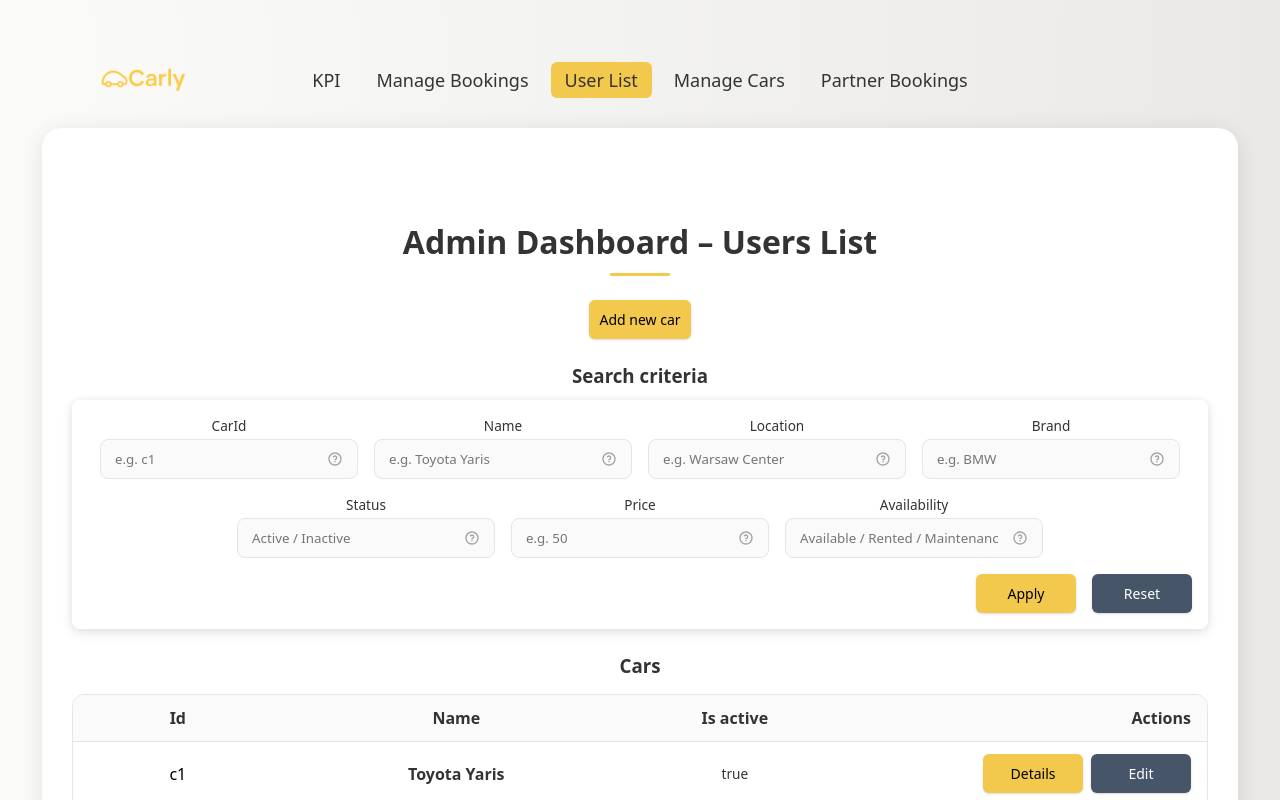
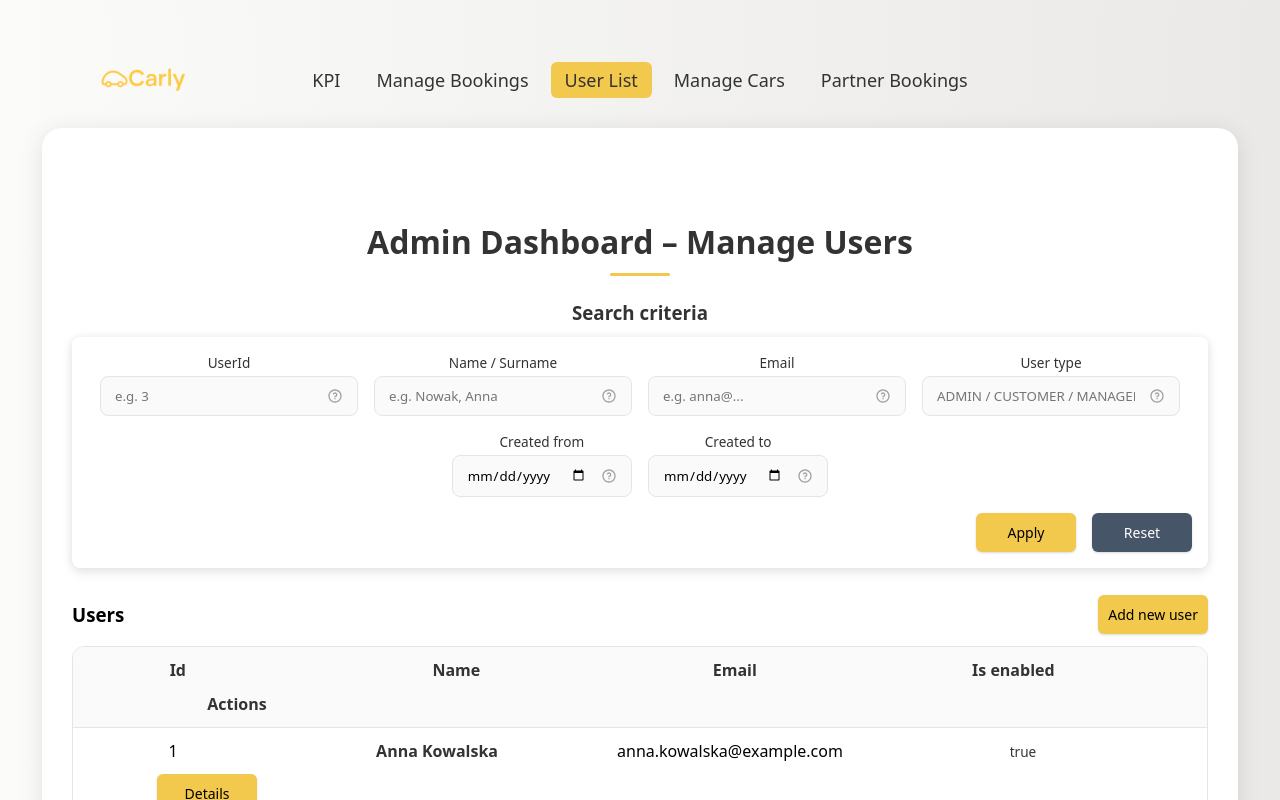
Before and after one commit to vushauv/Carly, a React (Vite) app in the folder web/: page /users in a window 1280 px wide. Shown: the top 800 px of the page. Built offline with nearby package versions, Linux system fonts and the light colour scheme.

Commit message:
feat: use AddNewEntity component in the UserPage

```diff
--- a/web/src/components/UsersPage/UsersPage.tsx
+++ b/web/src/components/UsersPage/UsersPage.tsx
@@ -2,238 +2,296 @@ import { useEffect, useState } from "react";
 import FilterBar from "../FilterBar/FilterBar";
 import Input from "../Input/Input";
 import Button from "../Button/Button";
-import styles from "./UsersPage.module.css";
+import styles from "./UsersPage.module.css"; // reusing same styles
+import AddNewEntityComponent from "../AddNewEntityComponent/AddNewComponent";
 
-type Car = {
-  id: string;
-  name: string;
-  brand: string;
-  location: string;
-  status: "Active" | "Inactive";
-  availability: "Available" | "Rented" | "Maintenance";
-  pricePerDay: number;
+type UserType = "ADMIN" | "CUSTOMER" | "MANAGER";
+
+type User = {
+  userId: number;
+  firstName: string;
+  secondName?: string | null;
+  lastName: string;
+  email: string;
+  contactNumber?: number | null;
+  userType: UserType;
+  isEnabled: boolean;
+  createdAt: string; // ISO-like string for demo
 };
 
-// Fake "backend" data (placeholders for now)
-const fakeCars: Car[] = [
+// Fake "backend" data (only for rendering placeholders)
+const fakeUsers: User[] = [
   {
-    id: "c1",
-    name: "Toyota Yaris",
-    brand: "Toyota",
-    location: "Warsaw Center",
-    status: "Active",
-    availability: "Available",
-    pricePerDay: 35,
+    userId: 1,
+    firstName: "Anna",
+    secondName: null,
+    lastName: "Kowalska",
+    email: "anna.kowalska@example.com",
+    contactNumber: 48123456789,
+    userType: "CUSTOMER",
+    isEnabled: true,
+    createdAt: "2026-01-02",
   },
   {
-    id: "c2",
-    name: "BMW 3 Series",
-    brand: "BMW",
-    location: "Warsaw Airport",
-    status: "Active",
-    availability: "Rented",
-    pricePerDay: 95,
+    userId: 2,
+    firstName: "Piotr",
+    secondName: "Jan",
+    lastName: "Nowak",
+    email: "piotr.nowak@example.com",
+    contactNumber: null,
+    userType: "MANAGER",
+    isEnabled: true,
+    createdAt: "2026-01-05",
   },
   {
-    id: "c3",
-    name: "Audi A4",
-    brand: "Audi",
-    location: "Krakow Main",
-    status: "Active",
-    availability: "Maintenance",
-    pricePerDay: 90,
+    userId: 3,
+    firstName: "Vasil",
+    secondName: null,
+    lastName: "Vushau",
+    email: "vasil@example.com",
+    contactNumber: 48500111222,
+    userType: "ADMIN",
+    isEnabled: true,
+    createdAt: "2026-01-10",
   },
   {
-    id: "c4",
-    name: "Skoda Octavia",
-    brand: "Skoda",
-    location: "Gdansk Old Town",
-    status: "Inactive",
-    availability: "Available",
-    pricePerDay: 55,
+    userId: 4,
+    firstName: "Ola",
+    secondName: null,
+    lastName: "Zielinska",
+    email: "ola.zielinska@example.com",
+    contactNumber: 48777111222,
+    userType: "CUSTOMER",
+    isEnabled: false,
+    createdAt: "2025-12-20",
   },
   {
-    id: "c5",
-    name: "Hyundai i20",
-    brand: "Hyundai",
-    location: "Warsaw Center",
-    status: "Active",
-    availability: "Available",
-    pricePerDay: 40,
+    userId: 5,
+    firstName: "Mateusz",
+    secondName: null,
+    lastName: "Kaczmarek",
+    email: "mateusz.k@example.com",
+    contactNumber: 48666111222,
+    userType: "CUSTOMER",
+    isEnabled: true,
+    createdAt: "2026-01-14",
   },
   {
-    id: "c6",
-    name: "Mercedes A-Class",
-    brand: "Mercedes",
-    location: "Warsaw Airport",
-    status: "Active",
-    availability: "Available",
-    pricePerDay: 110,
+    userId: 6,
+    firstName: "Kasia",
+    secondName: "Maria",
+    lastName: "Lewandowska",
+    email: "kasia.lew@example.com",
+    contactNumber: null,
+    userType: "MANAGER",
+    isEnabled: true,
+    createdAt: "2026-01-16",
   },
   {
-    id: "c7",
-    name: "Volkswagen Golf",
-    brand: "Volkswagen",
-    location: "Krakow Main",
-    status: "Active",
-    availability: "Rented",
-    pricePerDay: 60,
+    userId: 7,
+    firstName: "Tomasz",
+    secondName: null,
+    lastName: "Wrobel",
+    email: "twrobel@example.com",
+    contactNumber: 48555111222,
+    userType: "CUSTOMER",
+    isEnabled: true,
+    createdAt: "2026-01-17",
   },
 ];
 
 const PAGE_SIZE = 3;
 
-const UsersPage = () => {
-  const [cars, setCars] = useState<Car[]>([]);
+type Filters = {
+  userId: string;
+  nameOrSurname: string;
+  email: string;
+  userType: string;
+  isEnabled: string;
+  createdFrom: string;
+  createdTo: string;
+};
+
+const defaultFilters: Filters = {
+  userId: "",
+  nameOrSurname: "",
+  email: "",
+  userType: "",
+  isEnabled: "",
+  createdFrom: "",
+  createdTo: "",
+};
+
+const ManageUsersPage = () => {
+  const [filters, setFilters] = useState<Filters>(defaultFilters);
+
+  const [users, setUsers] = useState<User[]>([]);
   const [currentPage, setCurrentPage] = useState<number>(1);
-  const [totalCars, setTotalCars] = useState<number>(0);
+  const [totalUsers, setTotalUsers] = useState<number>(0);
 
-  const totalPages = Math.max(1, Math.ceil(totalCars / PAGE_SIZE));
+  const totalPages = Math.max(1, Math.ceil(totalUsers / PAGE_SIZE));
 
-  const loadCarsPage = (page: number) => {
-    // Future backend shape idea:
-    // GET /cars?page=X&pageSize=Y -> { items: Car[], total: number }
+  const loadUsersPage = (page: number) => {
+    // Placeholder only.
+    // Later: GET /users?page=X&pageSize=Y&filters...
     const startIndex = (page - 1) * PAGE_SIZE;
     const endIndex = startIndex + PAGE_SIZE;
 
-    setTotalCars(fakeCars.length);
-    setCars(fakeCars.slice(startIndex, endIndex));
+    setTotalUsers(fakeUsers.length);
+    setUsers(fakeUsers.slice(startIndex, endIndex));
   };
 
   useEffect(() => {
     setCurrentPage(1);
-    loadCarsPage(1);
+    loadUsersPage(1);
   }, []);
-
-  // Blueprint only: no real filtering logic yet
-  const applyFilters = () => {};
-  const resetFilters = () => {};
 
   return (
     <div className={styles.page}>
-      <h1 className={styles.title}>Admin Dashboard – Users List</h1>
+      <h1 className={styles.title}>Admin Dashboard – Manage Users</h1>
 
-      <div className={styles.topActions}>
-        <Button onClick={() => {}}>Add new car</Button>
-      </div>
+
 
       <h3 className={styles.subTitle}>Search criteria</h3>
 
-      <FilterBar onApply={applyFilters} onReset={resetFilters}>
+      {/* onApply / onReset will later trigger API calls */}
+      <FilterBar onApply={() => {}} onReset={() => {}}>
         <div className={styles.filters}>
           <div className={styles.field}>
-            <span className={styles.label}>CarId</span>
+            <span className={styles.label}>UserId</span>
             <Input
               type="text"
-              placeholder="e.g. c1"
-              hint="Car internal ID"
-              errorMessage="Please enter a valid car id."
+              placeholder="e.g. 3"
+              hint="Internal user ID"
+              errorMessage="Please enter a valid user id."
               isRequired={false}
+              value={filters.userId}
+              onChange={(e: React.ChangeEvent<HTMLInputElement>) =>
+                setFilters((p) => ({ ...p, userId: e.target.value }))
+              }
             />
           </div>
 
           <div className={styles.field}>
-            <span className={styles.label}>Name</span>
+            <span className={styles.label}>Name / Surname</span>
             <Input
               type="text"
-              placeholder="e.g. Toyota Yaris"
-              hint="Car display name"
-              errorMessage="Please enter a valid name."
+              placeholder="e.g. Nowak, Anna"
+              hint="Matches first/second/last name"
+              errorMessage="Please enter a valid text."
               isRequired={false}
+              value={filters.nameOrSurname}
+              onChange={(e: React.ChangeEvent<HTMLInputElement>) =>
+                setFilters((p) => ({ ...p, nameOrSurname: e.target.value }))
+              }
             />
           </div>
 
           <div className={styles.field}>
-            <span className={styles.label}>Location</span>
+            <span className={styles.label}>Email</span>
             <Input
               type="text"
-              placeholder="e.g. Warsaw Center"
-              hint="Current service point"
-              errorMessage="Please enter a valid location."
+              placeholder="e.g. anna@..."
+              hint="Search by email substring"
+              errorMessage="Please enter a valid email."
               isRequired={false}
+              value={filters.email}
+              onChange={(e: React.ChangeEvent<HTMLInputElement>) =>
+                setFilters((p) => ({ ...p, email: e.target.value }))
+              }
             />
           </div>
 
           <div className={styles.field}>
-            <span className={styles.label}>Brand</span>
+            <span className={styles.label}>User type</span>
             <Input
               type="text"
-              placeholder="e.g. BMW"
-              hint="Car brand"
-              errorMessage="Please enter a valid brand."
+              placeholder="ADMIN / CUSTOMER / MANAGER"
+              hint="Dictionary type"
+              errorMessage="Please enter a valid user type."
               isRequired={false}
+              value={filters.userType}
+              onChange={(e: React.ChangeEvent<HTMLInputElement>) =>
+                setFilters((p) => ({ ...p, userType: e.target.value }))
+              }
             />
           </div>
 
           <div className={styles.field}>
-            <span className={styles.label}>Status</span>
+            <span className={styles.label}>Created from</span>
             <Input
-              type="text"
-              placeholder="Active / Inactive"
-              hint="Whether the car is active in the system"
-              errorMessage="Please enter a valid status."
+              type="date"
+              placeholder=""
+              hint="Date of adding (from)"
+              errorMessage="Please enter a valid date."
               isRequired={false}
+              value={filters.createdFrom}
+              onChange={(e: React.ChangeEvent<HTMLInputElement>) =>
+                setFilters((p) => ({ ...p, createdFrom: e.target.value }))
+              }
             />
           </div>
 
           <div className={styles.field}>
-            <span className={styles.label}>Price</span>
+            <span className={styles.label}>Created to</span>
             <Input
-              type="number"
-              placeholder="e.g. 50"
-              hint="Price per day"
-              errorMessage="Please enter a valid number."
+              type="date"
+              placeholder=""
+              hint="Date of adding (to)"
+              errorMessage="Please enter a valid date."
               isRequired={false}
-            />
-          </div>
-
-          <div className={styles.field}>
-            <span className={styles.label}>Availability</span>
-            <Input
-              type="text"
-              placeholder="Available / Rented / Maintenance"
-              hint="Current availability state"
-              errorMessage="Please enter a valid availability."
-              isRequired={false}
+              value={filters.createdTo}
+              onChange={(e: React.ChangeEvent<HTMLInputElement>) =>
+                setFilters((p) => ({ ...p, createdTo: e.target.value }))
+              }
             />
           </div>
         </div>
       </FilterBar>
 
-      <h3 className={styles.subTitle}>Cars</h3>
-
+      <AddNewEntityComponent
+        title="Users"
+        buttonText="Add new user"
+        onButtonClick={() => {
+          // later: navigate("/users/new") or open modal
+      }}
+/>
       <div className={styles.table}>
         <div className={styles.tableHeader}>
           <span>Id</span>
           <span>Name</span>
-          <span>Is active</span>
+          <span>Email</span>
+          <span>Is enabled</span>
           <span className={styles.actionsHeader}>Actions</span>
         </div>
 
-        {cars.map((c) => (
-          <div key={c.id} className={styles.tableRow}>
-            <span>{c.id}</span>
-            <span className={styles.car}>{c.name}</span>
-            <span className={styles.status}>{c.status === "Active" ? "true" : "false"}</span>
+        {users.map((u) => (
+          <div key={u.userId} className={styles.tableRow}>
+            <span>{u.userId}</span>
+
+            <span className={styles.car}>
+              {u.firstName} {u.secondName ? `${u.secondName} ` : ""}
+              {u.lastName}
+            </span>
+
+            <span>{u.email}</span>
+
+            <span className={styles.status}>
+              {u.isEnabled ? "true" : "false"}
+            </span>
+
             <div className={styles.actionButtons}>
-              <Button onClick={() => {}}>Details</Button>
-              <Button onClick={() => {}} color="secondary">
-                Edit
-              </Button>
+              <Button>Details</Button>
+              <Button color="secondary">Edit</Button>
             </div>
           </div>
         ))}
       </div>
 
-      {cars.length === 0 ? <p className={styles.empty}>No cars found.</p> : null}
+      {users.length === 0 ? <p className={styles.empty}>No users found.</p> : null}
 
       <div className={styles.pagination}>
         <Button
-          onClick={() => {
-            const next = Math.max(1, currentPage - 1);
-            setCurrentPage(next);
-            loadCarsPage(next);
-          }}
           disabled={currentPage === 1}
         >
           Prev
@@ -244,11 +302,6 @@ const UsersPage = () => {
         </span>
 
         <Button
-          onClick={() => {
-            const next = Math.min(totalPages, currentPage + 1);
-            setCurrentPage(next);
-            loadCarsPage(next);
-          }}
           disabled={currentPage === totalPages}
         >
           Next
@@ -258,4 +311,4 @@ const UsersPage = () => {
   );
 };
 
-export default UsersPage;
+export default ManageUsersPage;
```
